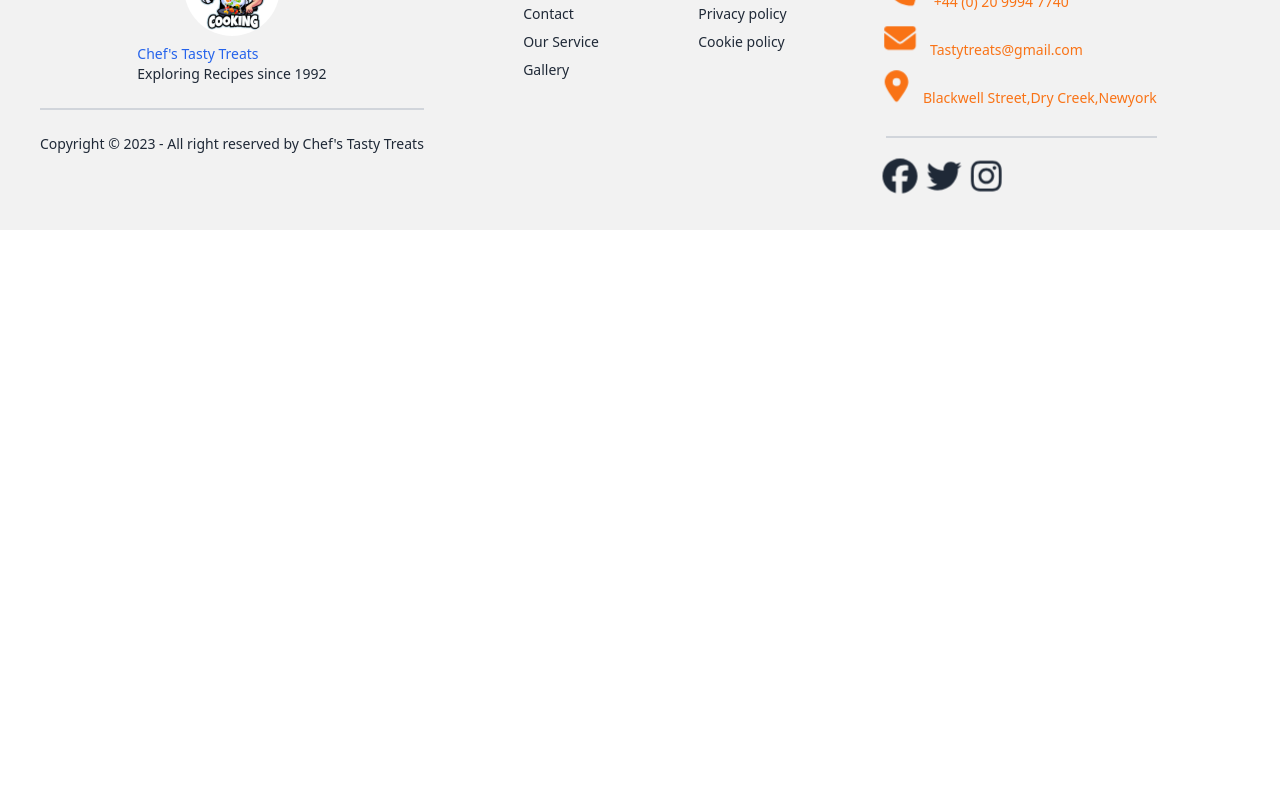
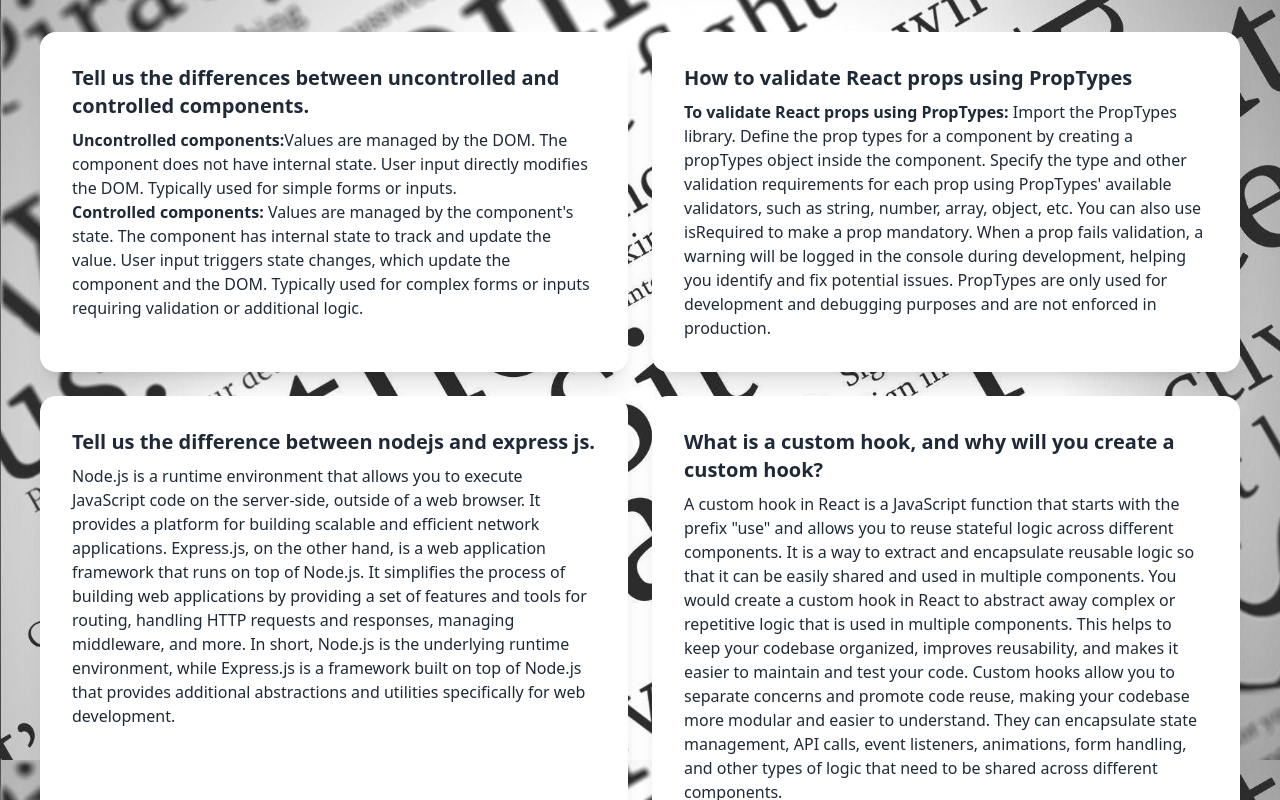
Before and after one commit to nakib1948/cheftastytreats-client-side, a React (Vite) app: page /blog in a window 1280 px wide. Shown: the part 260-1060 px from the top of the page. Before the commit the page ends 800 px from the top, so only its background shows below. Built offline with nearby package versions, Linux system fonts and the light colour scheme; no server answers.

Commit message:
blog page complete

```diff
--- a/src/Pages/Blog/Blog.jsx
+++ b/src/Pages/Blog/Blog.jsx
@@ -1,11 +1,99 @@
-import React from 'react';
+import React from "react";
+import blog from "../../assets/blog.jpg"
 
 const Blog = () => {
-    return (
-        <div>
-            <h1>This is Blog page</h1>
+  return (
+    <>
+    <p className="my-10 text-3xl text-center">Blog</p>
+    <div className="grid grid-cols-1 md:grid-cols-2 lg:grid-cols-2 gap-6 my-10 p-10"
+    style={{ backgroundImage: `url(${blog})`}}
+    >
+
+      <div className="card w-auto bg-base-100 shadow-xl">
+        <div className="card-body">
+          <h2 className="card-title">
+            Tell us the differences between uncontrolled and controlled
+            components.
+          </h2>
+          <p>
+            {" "}
+            <b>Uncontrolled components:</b>
+            Values are managed by the DOM. The component does not have internal
+            state. User input directly modifies the DOM. Typically used for
+            simple forms or inputs.
+            <br /> <b>Controlled components:</b> Values are managed by the
+            component's state. The component has internal state to track and
+            update the value. User input triggers state changes, which update
+            the component and the DOM. Typically used for complex forms or
+            inputs requiring validation or additional logic.
+          </p>
         </div>
-    );
+      </div>
+      <div className="card w-auto bg-base-100 shadow-xl">
+        <div className="card-body">
+          <h2 className="card-title">
+            How to validate React props using PropTypes
+          </h2>
+          <p>
+            <b>To validate React props using PropTypes:</b> Import the PropTypes
+            library. Define the prop types for a component by creating a
+            propTypes object inside the component. Specify the type and other
+            validation requirements for each prop using PropTypes' available
+            validators, such as string, number, array, object, etc. You can also
+            use isRequired to make a prop mandatory. When a prop fails
+            validation, a warning will be logged in the console during
+            development, helping you identify and fix potential issues.
+            PropTypes are only used for development and debugging purposes and
+            are not enforced in production.
+          </p>
+        </div>
+      </div>
+      <div className="card w-auto bg-base-100 shadow-xl">
+        <div className="card-body">
+          <h2 className="card-title">
+            Tell us the difference between nodejs and express js.
+          </h2>
+          <p>
+            Node.js is a runtime environment that allows you to execute
+            JavaScript code on the server-side, outside of a web browser. It
+            provides a platform for building scalable and efficient network
+            applications. Express.js, on the other hand, is a web application
+            framework that runs on top of Node.js. It simplifies the process of
+            building web applications by providing a set of features and tools
+            for routing, handling HTTP requests and responses, managing
+            middleware, and more. In short, Node.js is the underlying runtime
+            environment, while Express.js is a framework built on top of Node.js
+            that provides additional abstractions and utilities specifically for
+            web development.
+          </p>
+        </div>
+      </div>
+      <div className="card w-auto bg-base-100 shadow-xl">
+        <div className="card-body">
+          <h2 className="card-title">
+            What is a custom hook, and why will you create a custom hook?
+          </h2>
+          <p>
+            A custom hook in React is a JavaScript function that starts with the
+            prefix "use" and allows you to reuse stateful logic across different
+            components. It is a way to extract and encapsulate reusable logic so
+            that it can be easily shared and used in multiple components. You
+            would create a custom hook in React to abstract away complex or
+            repetitive logic that is used in multiple components. This helps to
+            keep your codebase organized, improves reusability, and makes it
+            easier to maintain and test your code. Custom hooks allow you to
+            separate concerns and promote code reuse, making your codebase more
+            modular and easier to understand. They can encapsulate state
+            management, API calls, event listeners, animations, form handling,
+            and other types of logic that need to be shared across different
+            components.
+          </p>
+        </div>
+      </div>
+    </div>
+    </>
+
+  );
 };
 
 export default Blog;
```
Also changed, not shown: src/assets/blog.jpg (added).
